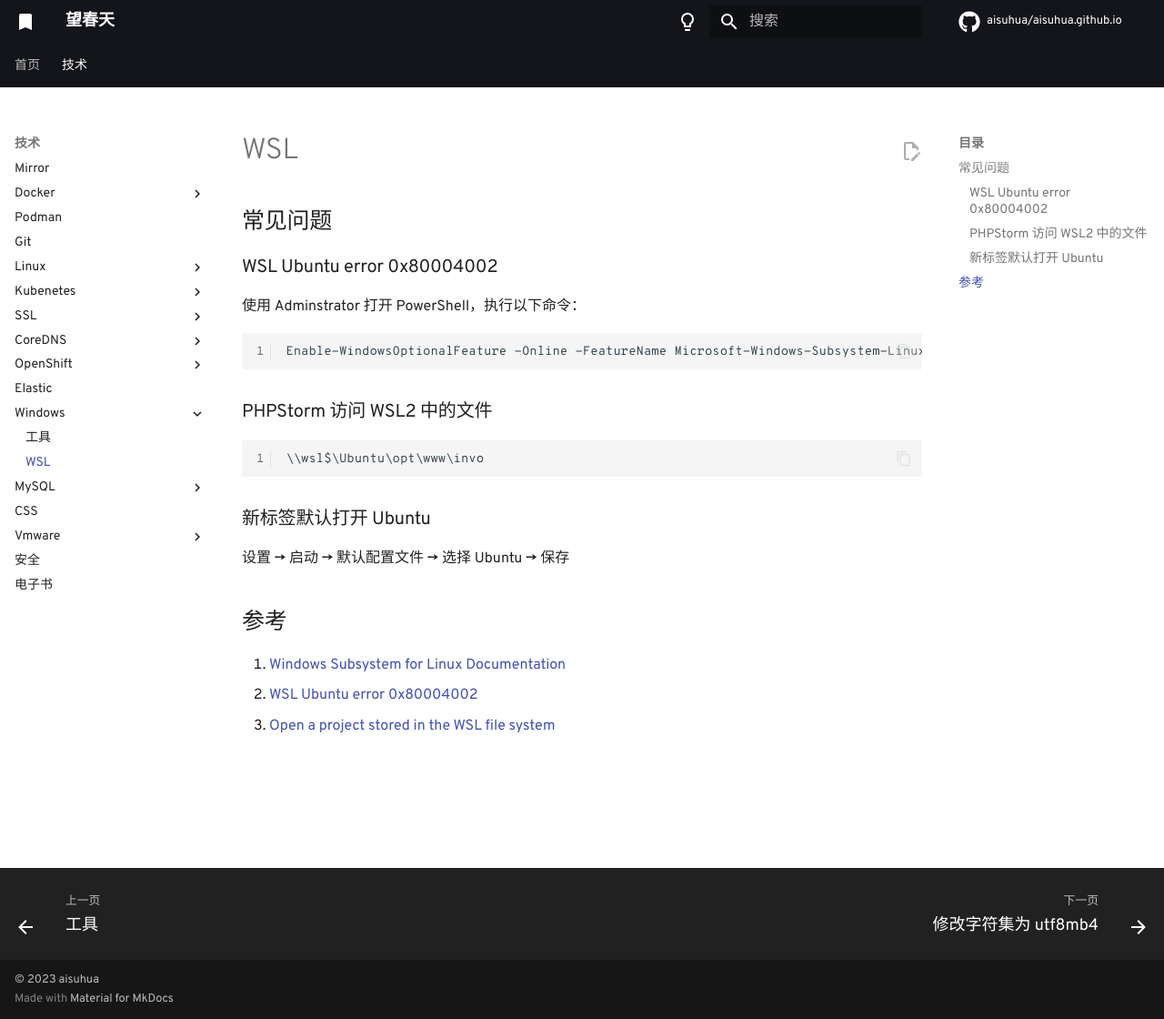
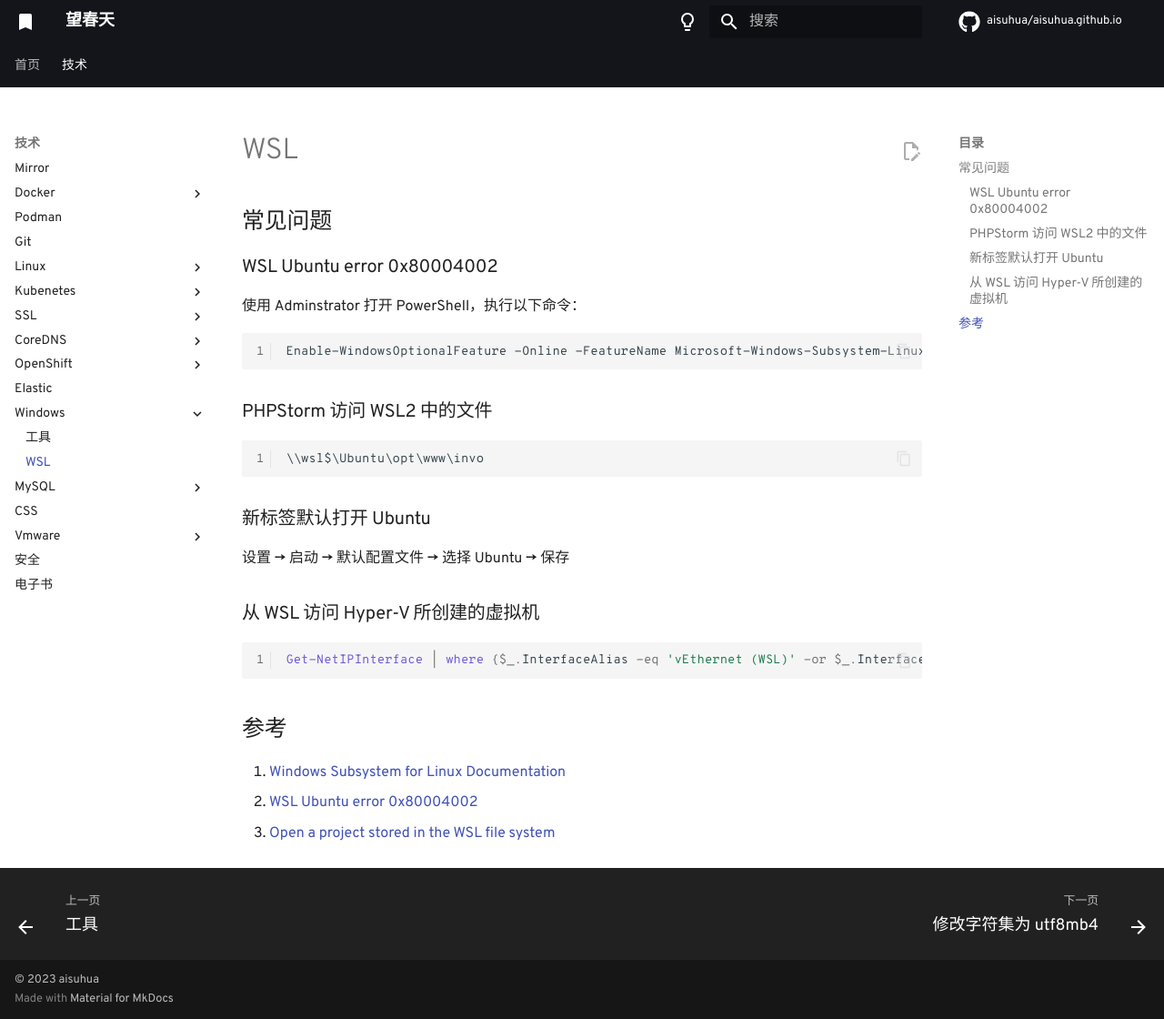
Before and after one commit to aisuhua/aisuhua.github.io, an MkDocs documentation site: the page built from docs/windows/wsl.md, in a window 1280 px wide and 1120 px high. Shown: the whole window at 91% size. Built offline with MkDocs 1.6.1 and Material for MkDocs 9.7.7, drawn with Linux system fonts in a browser that asks for light colours; comment, search, counter and statistics services are not loaded.

Commit message:
security.md

````diff
--- a/docs/windows/wsl.md
+++ b/docs/windows/wsl.md
@@ -20,6 +20,12 @@
 
 设置 -> 启动 -> 默认配置文件 -> 选择 Ubuntu -> 保存
 
+### 从 WSL 访问 Hyper-V 所创建的虚拟机
+
+```powershell
+Get-NetIPInterface | where {$_.InterfaceAlias -eq 'vEthernet (WSL)' -or $_.InterfaceAlias -eq 'vEthernet (Default Switch)'} | Set-NetIPInterface -Forwarding Enabled
+```
+
 ## 参考
 
 1. [Windows Subsystem for Linux Documentation](https://learn.microsoft.com/en-us/windows/wsl/)
````
